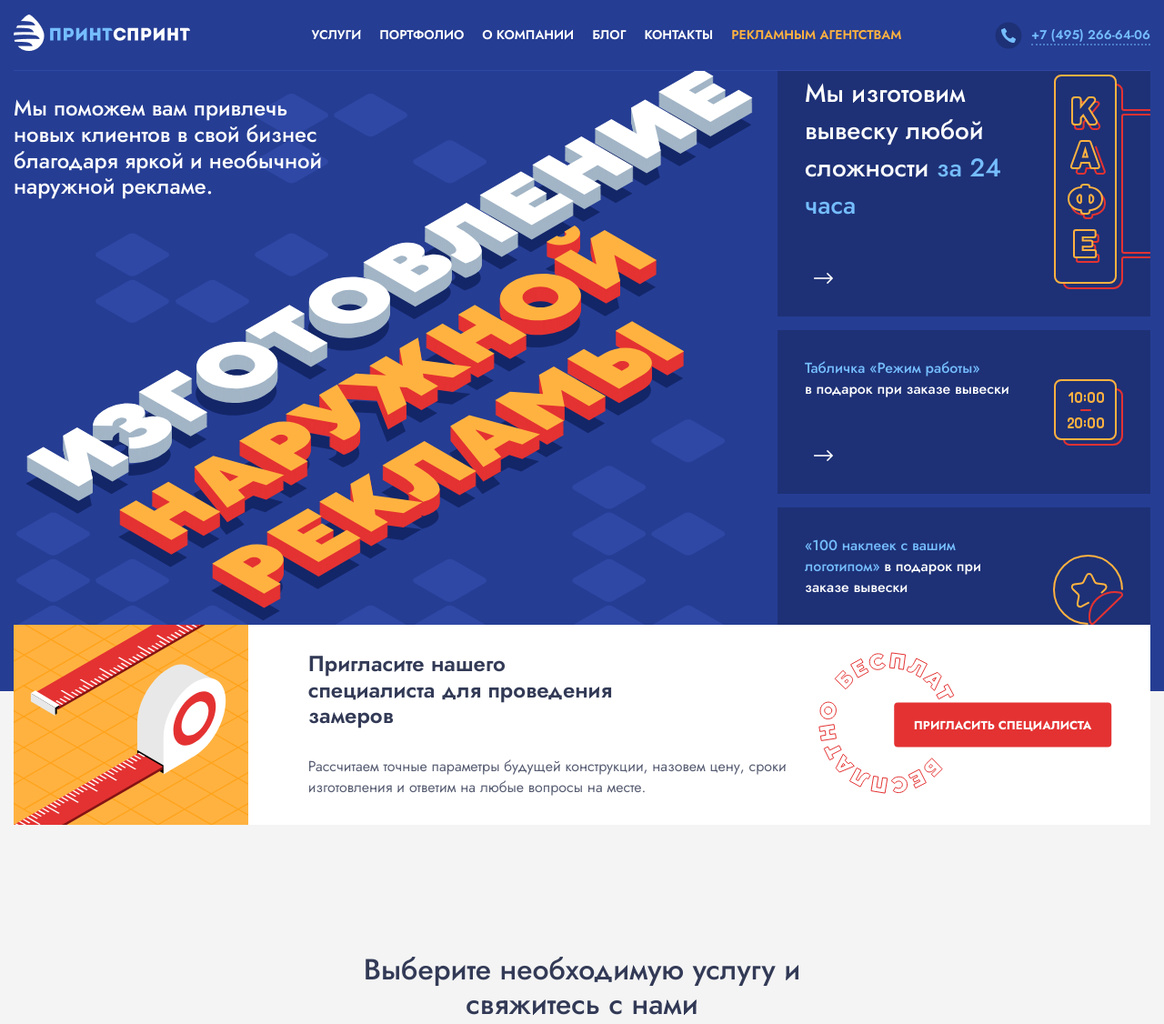
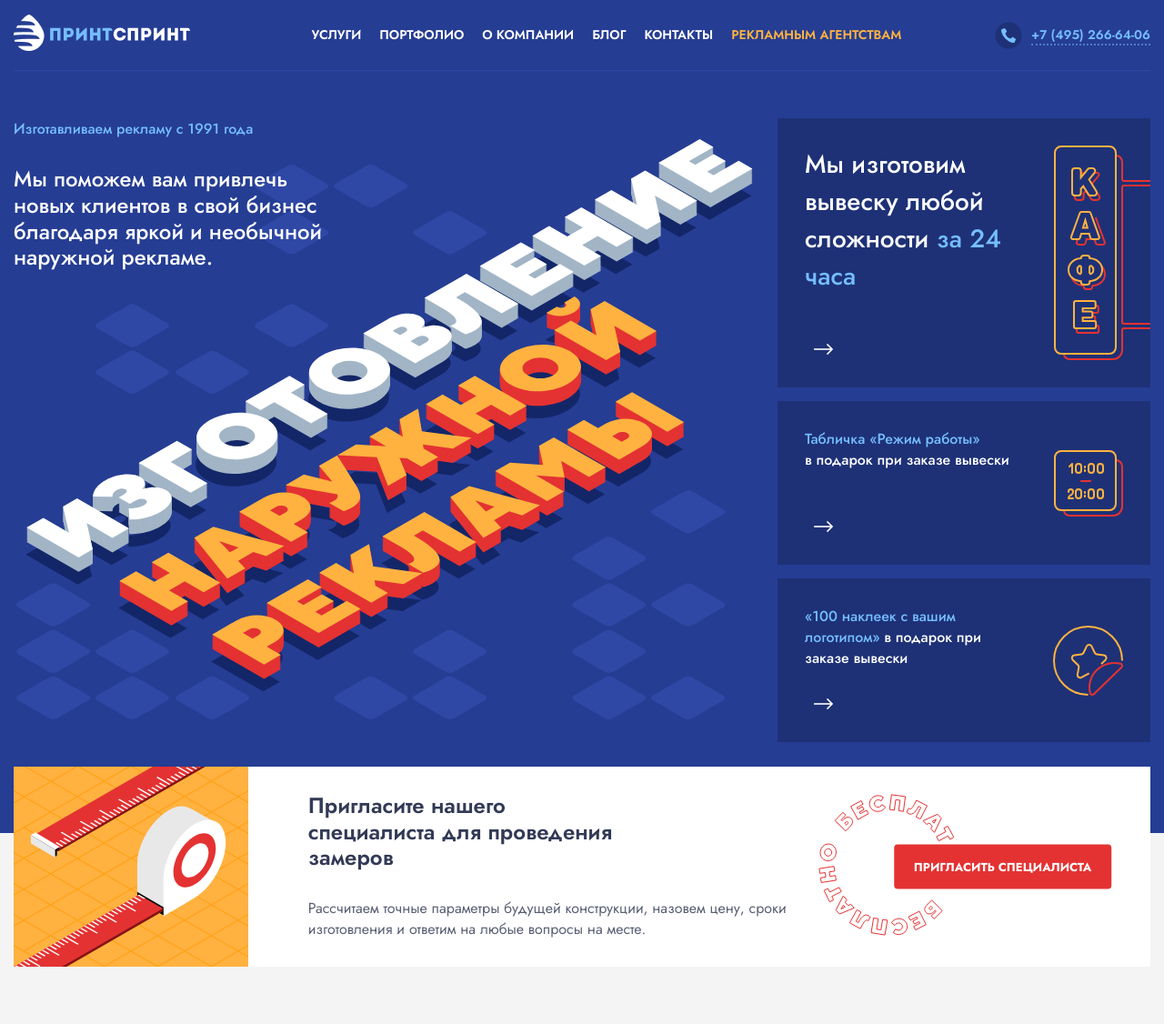
Before and after one commit to vahantov/vahantov.github.io, a PHP site: page / in a window 1280 px wide. Shown: the top 1126 px of the page at 91% size. Run offline with PHP 8.4, Linux system fonts and the light colour scheme.

Commit message:
Header bugfix

```diff
--- a/css/style.css
+++ b/css/style.css
@@ -165,7 +165,7 @@
     background-size: 65%;
     max-width: 125rem;
     width: 100%;
-    margin: 0 auto;
+    margin: 10rem auto;
     display: flex;
     justify-content: space-between; }
     .header_content .left {
--- a/sass/layout/_header.scss
+++ b/sass/layout/_header.scss
@@ -14,7 +14,7 @@
     background-size: 65%;
     max-width: $content-width;
     width: 100%;
-    margin: 0 auto;
+    margin: 10rem auto;
     display: flex;
     justify-content: space-between;
 
```
